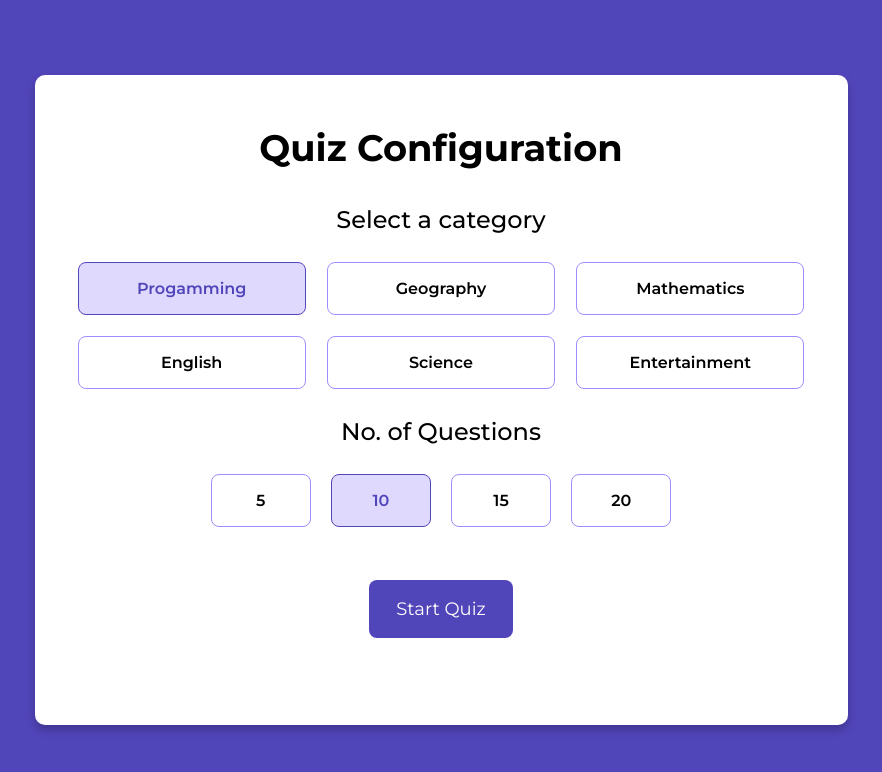
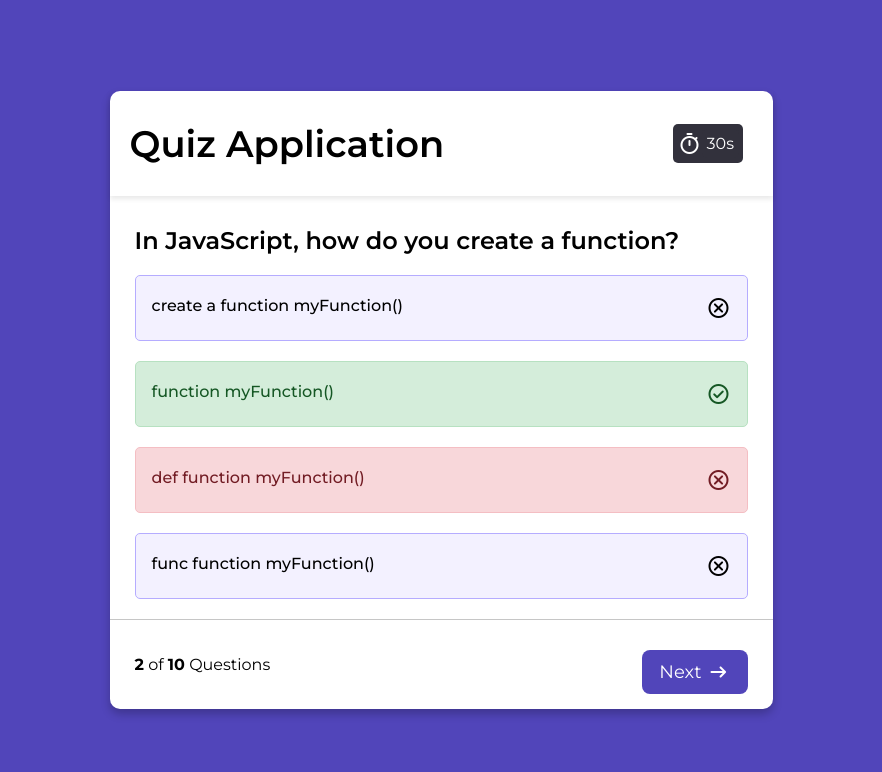
Before and after one commit to SeratiVilankulu/QuizApp, a plain HTML site: page QuizApp/index.html in a window 1280 px wide. Shown: the whole page, without its empty margins (199-1081 px from the left). Drawn offline with nearby package versions, Linux system fonts and the light colour scheme.

Commit message:
quiz and results design

```diff
--- a/QuizApp/index.html
+++ b/QuizApp/index.html
@@ -4,10 +4,16 @@
 		<meta charset="UTF-8" />
 		<meta name="viewport" content="width=device-width, initial-scale=1.0" />
 		<title>Quiz App</title>
+		<!-- Linking google icons -->
+		<link
+			rel="stylesheet"
+			href="https://fonts.googleapis.com/css2?family=Material+Symbols+Rounded:opsz,wght,FILL,GRAD@24,400,0,0"
+		/>
 		<link rel="stylesheet" href="style.css" />
 	</head>
 	<body>
-		<div class="quiz-container">
+		<!-- Start Container -->
+		<div class="start-container">
 			<h1 class="quiz-title">Quiz Configuration</h1>
 
 			<div class="option">
@@ -34,5 +40,59 @@
 
 			<button class="start-btn">Start Quiz</button>
 		</div>
+
+		<!-- Quiz Container -->
+		<div class="quiz-container">
+			<header class="quiz-header">
+				<h1 class="quiz-title">Quiz Application</h1>
+				<div class="quiz-timer">
+					<span class="material-symbols-rounded"> timer </span>
+					<p class="quiz-timer">30s</p>
+				</div>
+			</header>
+
+			<div class="quiz-content">
+				<h2 class="quiz-question">
+					In JavaScript, how do you create a function?
+				</h2>
+				<ul class="answer-options">
+					<li class="answer-option">
+						<p>create a function myFunction()</p>
+						<span class="material-symbols-rounded">cancel</span>
+					</li>
+					<li class="answer-option correct">
+						<p>function myFunction()</p>
+						<span class="material-symbols-rounded">check_circle</span>
+					</li>
+					<li class="answer-option incorrect">
+						<p>def function myFunction()</p>
+						<span class="material-symbols-rounded">cancel</span>
+					</li>
+					<li class="answer-option">
+						<p>func function myFunction()</p>
+						<span class="material-symbols-rounded">cancel</span>
+					</li>
+				</ul>
+			</div>
+
+			<div class="quiz-footer">
+				<p class="question-status"><b>2</b> of <b>10</b> Questions</p>
+				<button class="next-btn">
+					Next
+					<span class="material-symbols-rounded"> arrow_right_alt</span>
+				</button>
+			</div>
+		</div>
+
+		<!-- Results-Container -->
+		<div class="results-container">
+			<img src="./images/quiz-over.png" alt="party hat" class="result-img" />
+			<h2 class="result-title">Quiz Complete!</h2>
+			<p class="result-message">
+				You have answered <b>7</b> out of <b>10</b> question correctly. Good
+				work!
+			</p>
+			<button class="try-again">Try Again</button>
+		</div>
 	</body>
 </html>
--- a/QuizApp/style.css
+++ b/QuizApp/style.css
@@ -15,14 +15,19 @@ body {
 	background-color: #5145ba;
 }
 
-.quiz-container {
-	text-align: center;
-	padding: 25px;
-	width: 763px;
-	height: 600px;
+:where(.start-container, .quiz-container, .results-container) {
+	display: none;
 	border-radius: 10px;
 	background-color: white;
 	box-shadow: 0 5px 10px rgba(0, 0, 0, 0.23);
+}
+
+/* start-container */
+
+.start-container {
+	text-align: center;
+	padding: 25px;
+	width: 663px;
 }
 
 .quiz-title {
@@ -55,7 +60,8 @@ body {
 	margin: 8px;
 }
 
-button:hover {
+button:hover,
+.answer-option:hover {
 	color: #5145ba;
 	background: #dad5fd;
 	border: 1px solid #9d95ea;
@@ -77,18 +83,146 @@ button:hover {
 	width: 100px;
 }
 
-.quiz-container .start-btn {
-	margin-top: 20px;
+.start-container .start-btn,
+.quiz-footer .next-btn,
+.results-container .try-again {
+	margin-top: 15px;
 	border: none;
 	border-radius: 8px;
 	padding: 18px 27px;
 	font-size: 18px;
 	color: white;
 	background-color: #5145ba;
-	transition: ease-in-out 0.3s;
+	transition: 0.3s ease-in-out;
 }
 
-.start-btn:hover {
+.start-btn:hover,
+.quiz-footer .next-btn:hover,
+.results-container .try-again:hover {
 	background-color: rgb(61, 48, 181);
 	cursor: pointer;
 }
+
+/* quiz-container */
+
+.quiz-container {
+	display: block;
+	width: 663px;
+}
+
+.quiz-container .quiz-header {
+	display: flex;
+	align-items: center;
+	justify-content: space-between;
+	padding: 5px 20px;
+	box-shadow: 0 3px 5px rgba(0, 0, 0, 0.09);
+}
+
+.quiz-header .quiz-title {
+	font-size: 2.3rem;
+	font-weight: 600;
+}
+
+.quiz-header .quiz-timer {
+	display: flex;
+	align-items: center;
+	width: 60px;
+	padding: 5px;
+	margin-right: 10px;
+	color: white;
+	border-radius: 5px;
+	background-color: #32313c;
+}
+
+.quiz-content {
+	padding: 20px 25px;
+}
+
+.quiz-question {
+	margin-top: 10px;
+	font-weight: 600;
+}
+
+.answer-options {
+	display: flex;
+	flex-direction: column;
+	gap: 20px;
+	list-style: none;
+	margin-top: 20px;
+}
+
+.answer-option {
+	display: flex;
+	justify-content: space-between;
+	padding: 20px 16px;
+	border-radius: 5px;
+	font-size: 16px;
+	font-weight: 500;
+	background-color: #f3f1ff;
+	border: 1px solid #b5acff;
+	transition: 0.3s ease-in-out;
+}
+
+.answer-option.correct {
+	border: 1px solid #b7e1c1;
+	background-color: #d4edda;
+	color: #155724;
+}
+
+.answer-option.incorrect {
+	border: 1px solid #f4bec3;
+	background-color: #f8d7da;
+	color: #721c24;
+}
+
+.quiz-container .quiz-footer {
+	padding: 15px 25px;
+	display: flex;
+	align-items: center;
+	justify-content: space-between;
+	border-top: 1px solid #c6c6c6;
+}
+
+.quiz-footer .quiz-status {
+	font-weight: 600;
+}
+
+.quiz-footer .quiz-status b,
+.result-message b {
+	font-weight: 600;
+}
+
+.quiz-footer .next-btn {
+	display: inline-flex;
+	gap: 5px;
+	align-items: center;
+	padding: 10px 17px;
+}
+
+/* results-container */
+
+.results-container {
+	text-align: center;
+	padding: 40px;
+	width: 663px;
+}
+
+.results-container .result-img {
+	width: 200px;
+}
+
+.results-container .result-title {
+	font-size: 2.3rem;
+	margin-top: 50px;
+}
+
+.results-container .result-message {
+	font-size: 18px;
+	font-weight: 500;
+	margin-top: 15px;
+}
+
+.results-container .try-again {
+	margin-top: 25px;
+	padding: 15px 20px;
+}
```
Also changed, not shown: QuizApp/images/quiz-over.png (added).
